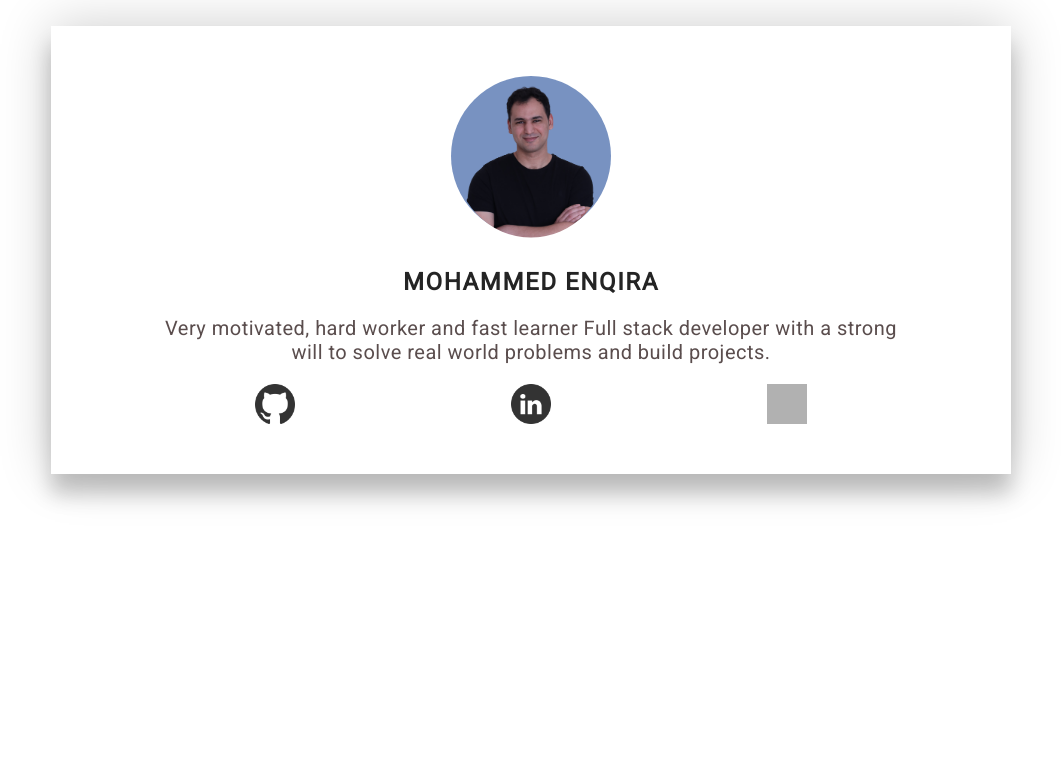
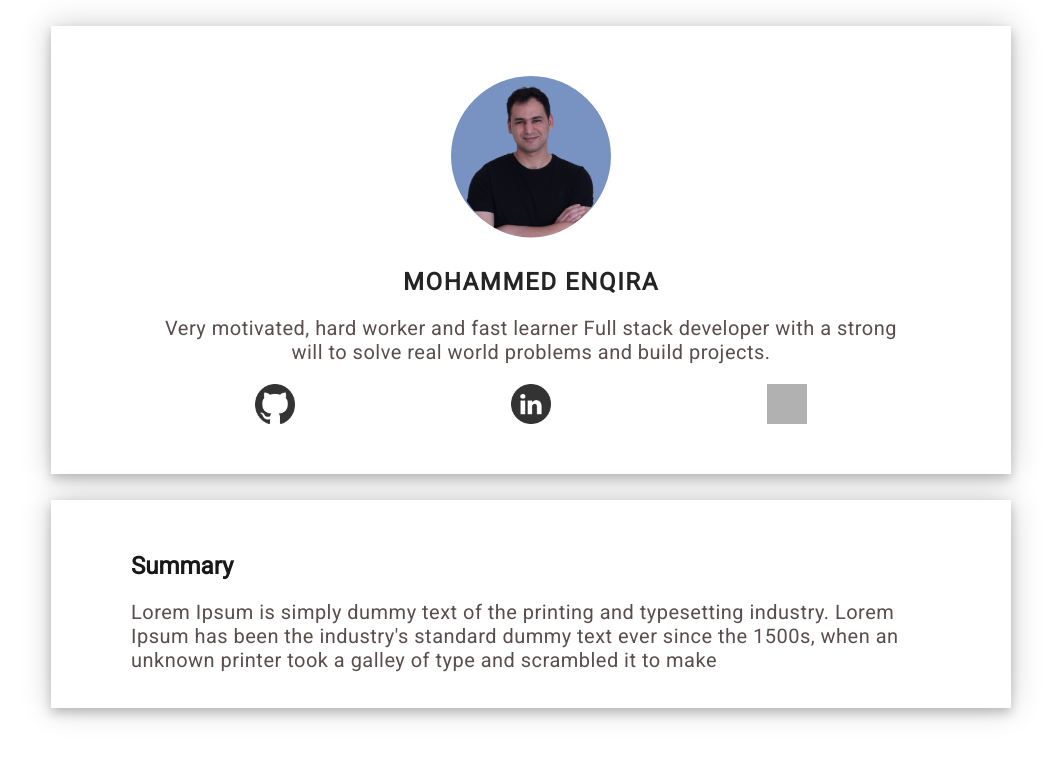
Before and after one commit to Enqira/enqira-react-pw, a React (Create React App) app: page / in a window 1280 px wide. Shown: the top 760 px of the page, without its empty margins (109-1170 px from the left). Built offline with nearby package versions, Linux system fonts and the light colour scheme; grey boxes are pictures that could not be loaded.

Commit message:
finished summary component

```diff
--- a/src/App.js
+++ b/src/App.js
@@ -1,10 +1,12 @@
 import "./App.css"
 import HeaderCard from "./components/HeaderCard/HeaderCard"
+import SummaryComponent from "./components/SummaryComponent/SummaryComponent"
 
 function App() {
   return (
     <div className="App">
       <HeaderCard />
+      <SummaryComponent />
     </div>
   )
 }
--- a/src/components/HeaderCard/HeaderCard.css
+++ b/src/components/HeaderCard/HeaderCard.css
@@ -16,7 +16,7 @@
   justify-content: center;
   align-items: center;
   flex-direction: column;
-  box-shadow: 0 20px 20px rgba(0, 0, 0, 0.2), 0 0 50px rgba(0, 0, 0, 0.2);
+  box-shadow: 0 5px 10px rgb(0 0 0 / 20%), 0 0 30px rgb(0 0 0 / 20%);
   padding: 2rem 5rem 1rem 5rem;
 }
 .header-circle {
@@ -55,11 +55,6 @@
 }
 .header-info h3 {
   transition: all 0.3s ease-out;
-  color: #5a4d4d;
-  font-size: 20px;
-  letter-spacing: 0.03rem;
-  font-family: "Roboto", sans-serif;
-  font-weight: 400;
 }
 .header-info {
   padding: 1rem;
--- /dev/null
+++ b/src/components/SummaryComponent/Summary.styles.css
@@ -0,0 +1,4 @@
+.summary-container {
+  display: flex;
+  justify-content: center;
+}
--- /dev/null
+++ b/src/components/SummaryComponent/SummaryComponent.js
@@ -0,0 +1,18 @@
+import React from "react"
+import "./Summary.styles.css"
+
+export default function SummaryComponent() {
+  return (
+    <div className="summary-container">
+      <div className="summary-card card">
+        <h2>Summary</h2>
+        <h3>
+          Lorem Ipsum is simply dummy text of the printing and typesetting
+          industry. Lorem Ipsum has been the industry's standard dummy text ever
+          since the 1500s, when an unknown printer took a galley of type and
+          scrambled it to make{" "}
+        </h3>
+      </div>
+    </div>
+  )
+}
--- a/src/index.css
+++ b/src/index.css
@@ -9,3 +9,18 @@ code {
   font-family: source-code-pro, Menlo, Monaco, Consolas, "Courier New",
     monospace;
 }
+.card {
+  width: 50rem;
+  box-shadow: 0 5px 10px rgb(0 0 0 / 20%), 0 0 30px rgb(0 0 0 / 20%);
+  padding: 2rem 5rem 1rem 5rem;
+}
+
+h2 {
+  opacity: 0.9;
+}
+h3 {
+  color: #5a4d4d;
+  font-size: 20px;
+  letter-spacing: 0.03rem;
+  font-weight: 400;
+}
```
